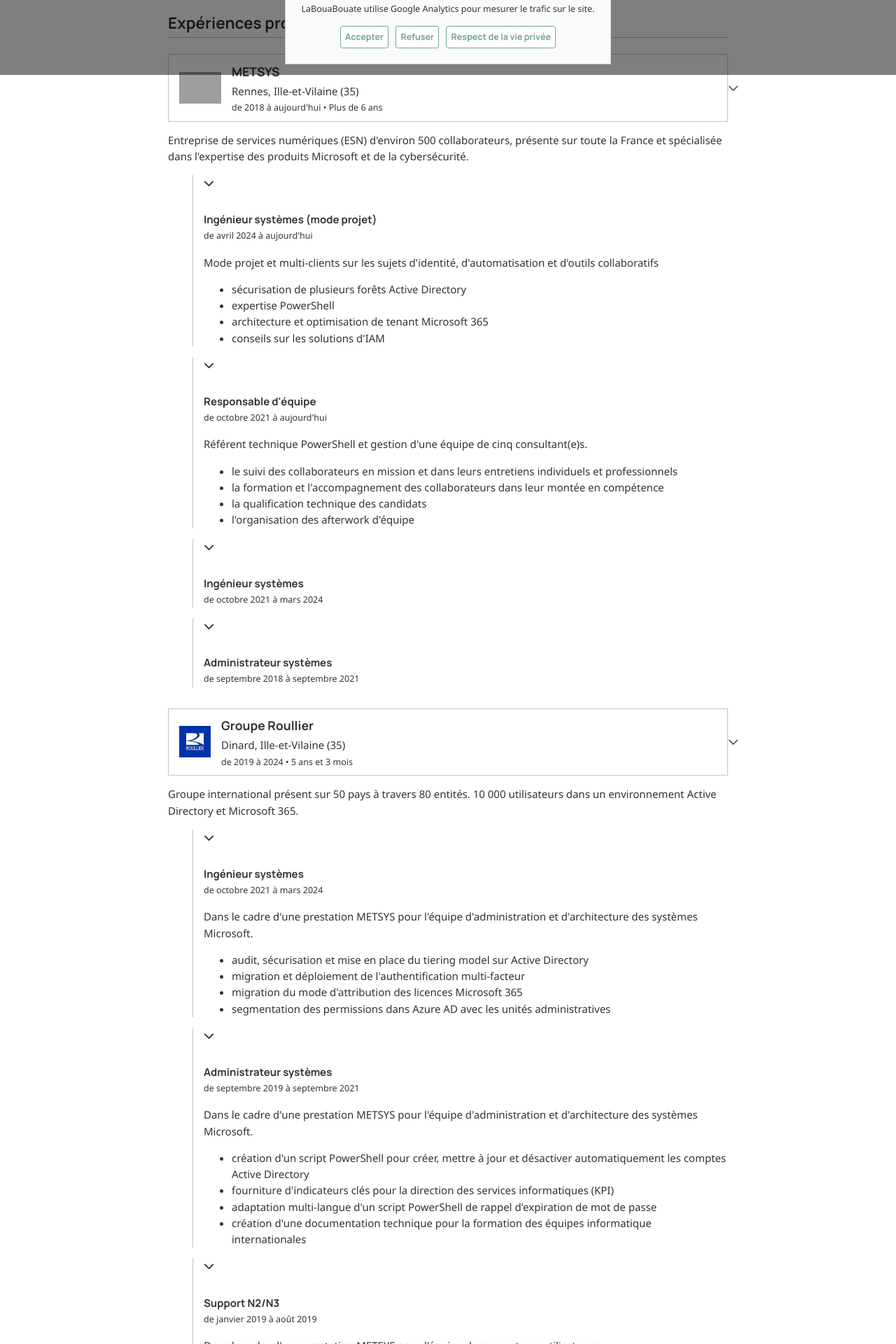
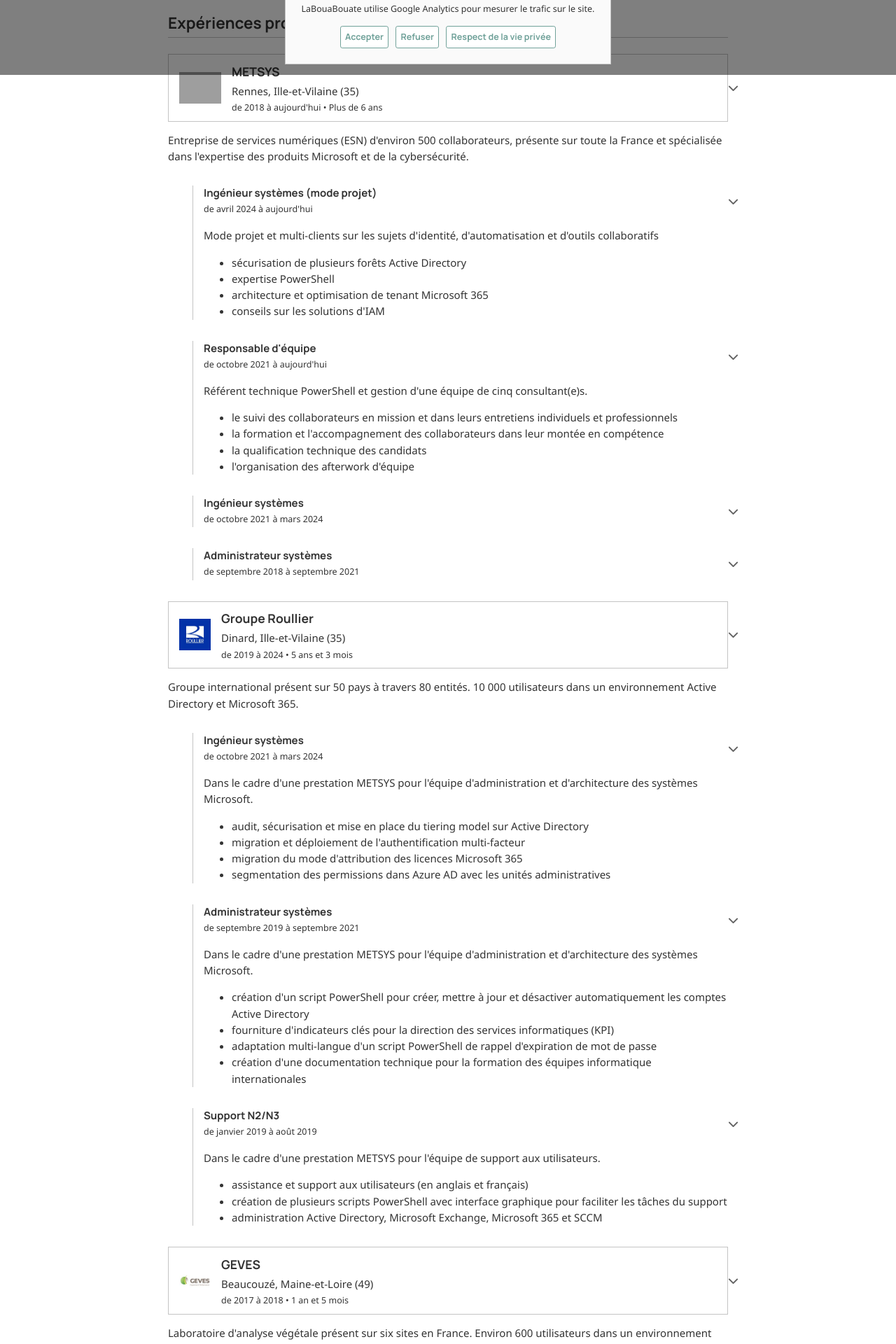
Before and after one commit to leobouard/leobouard.github.io, a Jekyll site: the page built from _pages/cv.html, in a window 1280 px wide. Shown: the part 793-2713 px from the top of the page at 70% size. Built offline with Jekyll 4.4.1, drawn with Linux system fonts in a browser that asks for light colours; nearby versions of some CDN libraries; some web fonts are replaced; grey boxes are pictures that could not be loaded.

Commit message:
Correction open-indicator

```diff
--- a/_pages/cv.html
+++ b/_pages/cv.html
@@ -75,7 +75,7 @@
   {% for company in site.data.cv.companies %}
   <details open>
     <summary class="enterprise">
-      <i class="fa-solid fa-chevron-down"></i>
+      <i class="fa-solid fa-chevron-down open-indicator"></i>
       <img src="{{ company.logo }}" alt="company logo">
       <div>
         <h3>{{ company.name }}</h3>
@@ -89,7 +89,7 @@
     {% for position in company.positions %}
     <details class="experience" open>
       <summary>
-        <i class="fa-solid fa-chevron-down"></i>
+        <i class="fa-solid fa-chevron-down open-indicator"></i>
         <h4>{{ position.title }}</h4>
         <small>de {{ position.startDate }} à {{ position.endDate }}</small>
       </summary>
--- a/assets/css/cv.scss
+++ b/assets/css/cv.scss
@@ -15,11 +15,16 @@
     position: relative;
 }
 
-.enterprise i {
+i.open-indicator {
     color: var(--heavyaccent);
     position: absolute;
     margin: 1em;
     right: 0;
+    transition: all ease-in-out 200ms;
+}
+
+details.enterprise:open i.open-indicator {
+    transform: rotate(90deg);
 }
 
 summary.enterprise:hover {
```
